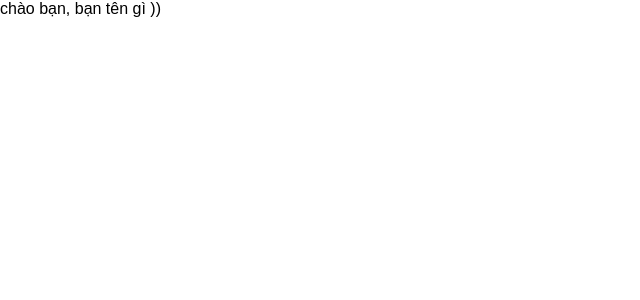
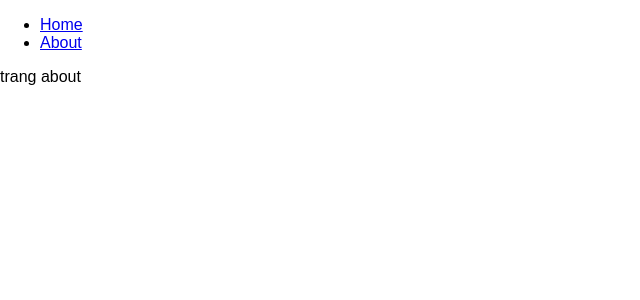
Before and after one commit to trunghongoc/reactjs_learning, a React (Create React App) app: page /about in a window 1280 px wide. Shown: the top 300 px of the page, without its empty margins (0-640 px from the left). Built offline with nearby package versions, Linux system fonts and the light colour scheme.

Commit message:
Them router cho app

```diff
--- a/package.json
+++ b/package.json
@@ -5,6 +5,7 @@
   "dependencies": {
     "react": "^16.4.1",
     "react-dom": "^16.4.1",
+    "react-router-dom": "^4.3.1",
     "react-scripts": "1.1.4"
   },
   "scripts": {
--- a/src/App.js
+++ b/src/App.js
@@ -1,11 +1,28 @@
 import React, { Component } from 'react'
+import { BrowserRouter as Router, Route, Link, Switch } from 'react-router-dom'
+
+import Home from './pages/Home'
+import About from './pages/About'
 
 class App extends Component {
   render() {
     return (
-      <div>
-        chào bạn, bạn tên gì ))
-      </div>
+      <Router>
+        <div>
+          <ul>
+            <li>
+              <Link to="/">Home</Link>
+            </li>
+            <li>
+              <Link to="/about">About</Link>
+            </li>
+          </ul>
+          <Switch>
+            <Route exact path="/" component={Home} />
+            <Route path="/about" component={About} />
+          </Switch>
+        </div>
+      </Router>
     );
   }
 }
--- /dev/null
+++ b/src/pages/About.js
@@ -0,0 +1,16 @@
+import React, { Component } from 'react'
+
+class About extends Component {
+    constructor(props) {
+        super(props)
+        console.log('about:', props)
+    }
+
+    render() {
+        return (
+        <div>trang about</div>
+        );
+    }
+}
+
+export default About
--- /dev/null
+++ b/src/pages/Home.js
@@ -0,0 +1,11 @@
+import React, { Component } from 'react'
+
+class Home extends Component {
+    render() {
+        return (
+        <div>trang home</div>
+        );
+    }
+}
+
+export default Home
```
Also changed, not shown: 1 other file (tests, documents, lock files or other folders).
